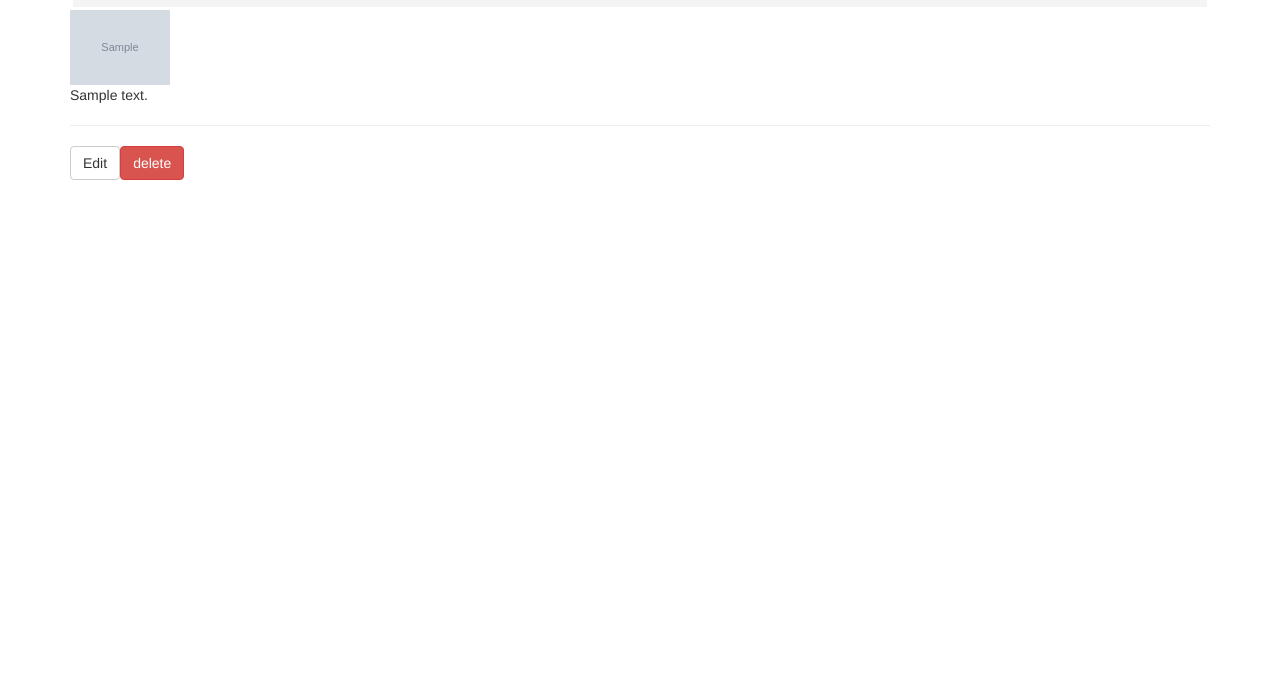
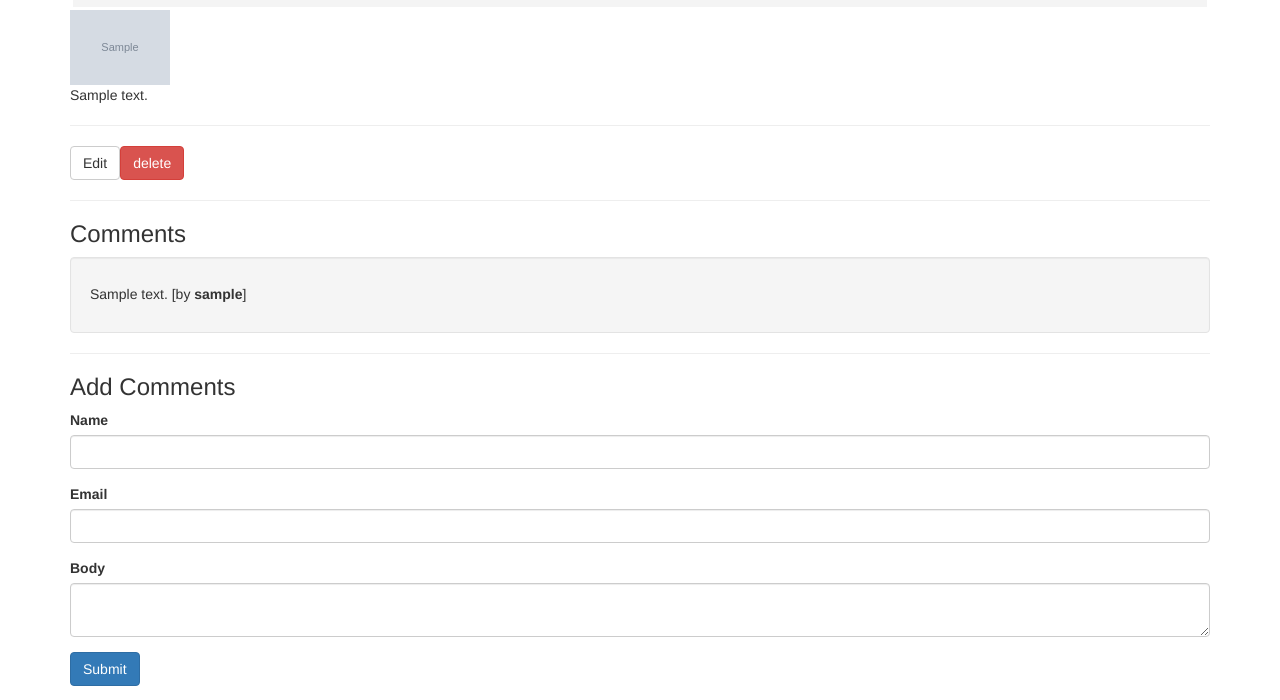
Before and after one commit to bharathganiga1/News-Blog, a CodeIgniter app: a page that uses application/views/posts/view.php in a window 1280 px wide. Shown: the part 165-865 px from the top of the page. Before the commit the page ends 345 px from the top, so only its background shows below. Run offline with CodeIgniter, Linux system fonts and the light colour scheme; tables that the repository leaves empty or names only in its code hold one stand-in row (values such as "Sample post"); grey boxes marked "Sample" are stand-in pictures; some libraries are stand-ins or nearby versions.

Commit message:
Comments section

```diff
--- a/application/config/autoload.php
+++ b/application/config/autoload.php
@@ -132,4 +132,4 @@ $autoload['language'] = array();
 |
 |	$autoload['model'] = array('first_model' => 'first');
 */
-$autoload['model'] = array('Post_model','Category_Model');
+$autoload['model'] = array('Post_model','Category_Model','Comment_Model');
--- a/application/controllers/Posts.php
+++ b/application/controllers/Posts.php
@@ -15,6 +15,8 @@
         {
             $data['post'] = $this->Post_model->get_posts($slug);
             //print_r($data['post']);
+            $post_id = $data['post']['id'];
+            $data['comments'] = $this->Comment_Model->get_comments($post_id);
             if(empty($data['post']))
             {
                 show_404();
--- a/application/models/Category_model.php
+++ b/application/models/Category_model.php
@@ -27,7 +27,7 @@
         }
 
         public function get_posts_by_category($category_id) {
-            $this->db->select('posts.*, category.name as category_name'); // Select required columns
+            $this->db->select('posts.*, category.name as category_name');
             $this->db->from('posts');
             $this->db->join('category', 'category.id = posts.category_id');
             $this->db->where('posts.category_id', $category_id);
--- /dev/null
+++ b/application/models/Comment_Model.php
@@ -0,0 +1,22 @@
+<?php
+    class Comment_Model extends CI_Model{
+        public function __construct(){
+            $this->load->database();
+        }
+
+        public function create_comment($post_id){
+            $data = array(
+                'post_id' => $post_id,
+                'user_name' => $this->input->post('name'),
+                'user_email' => $this->input->post('email'),
+                'body' => $this->input->post('body')
+            );
+
+            return $this->db->insert('comments',$data);
+        }
+
+        public function get_comments($post_id){
+            $query = $this->db->get_where('comments',array('post_id'=>$post_id));
+            return $query->result_array();
+        }
+    }
--- a/application/views/categories/index.php
+++ b/application/views/categories/index.php
@@ -1,6 +1,4 @@
 <h1><?php echo $title; ?></h1>
-
-
 <ul class="list-group">
     <?php foreach($categories as $category):?>
         <li class="list-group-item">
--- a/application/views/posts/index.php
+++ b/application/views/posts/index.php
@@ -13,7 +13,7 @@
             </div>
             <div class="col-md-9">
                 <h3><?php echo $post['title']; ?></h3>
-                <small class="post-date">Posted on: <?php echo date('F j, Y', strtotime($post['created_at'])); ?> in <strong><?php echo $post['category_name']; ?></strong></small>
+                <small class="post-date">Posted on: <?php echo date('F j, Y', strtotime($post['created_at'])); ?> in <strong><?php echo $title; ?></strong></small>
                 <p><?php echo word_limiter($post['body'], 50); ?></p>
                 <br>
                 <p><a class="btn btn-default" href="<?php echo site_url('posts/' . $post['slug']); ?>">Read More</a></p>
--- a/application/views/posts/view.php
+++ b/application/views/posts/view.php
@@ -1,9 +1,9 @@
 <h2><?php echo $title; ?></h2>
 <small class="post-date">Posted on:<?php echo $post['created_at']; ?></small>
+
 <div class="view-img">
-<img src="<?php echo site_url(); ?>images/post-images/<?php echo $post['post_image']?>" style="width: 100px;" >
+    <img src="<?php echo site_url(); ?>images/post-images/<?php echo $post['post_image']?>" style="width: 100px;" >
 </div>
-
 <div class="post-body">
     <?php echo $post['body'];  ?>
 </div>
@@ -11,7 +11,37 @@
 <hr>
 
 <a class="btn btn-default pull-left" href="edit/<?php echo $post['slug']; ?>">Edit</a>
-
 <?php echo form_open('/posts/delete/'.$post['id']); ?>
     <input type="submit" value="delete" class="btn btn-danger">
 </form>
+<hr>
+<h3>Comments</h3>
+<?php if($comments): ?>
+    <?php foreach($comments as $comment):?>
+        <div class="well">
+            <h5><?php echo $comment['body'];?> [by <strong><?php echo $comment['user_name'];?></strong>] </h5>
+        </div>
+    <?php endforeach?>
+<?php else: ?>
+    <p>NO Comments</p>
+<?php endif; ?>
+
+<hr>
+<h3>Add Comments</h3>
+<?php echo validation_errors(); ?>
+<?php echo form_open('comments/create/'.$post['id']); ?>
+    <div class="form-group">
+        <label>Name</label>
+        <input type="text" name="name" class="form-control">
+    </div>
+    <div class="form-group">
+        <label>Email</label>
+        <input type="text" name="email" class="form-control">
+    </div>
+    <div class="form-group">
+        <label>Body</label>
+        <textarea name="body" class="form-control"></textarea>
+    </div>
+    <input type="hidden" name="slug" value="<?php echo $post['slug']; ?>">
+    <button class="btn btn-primary" type="submit">Submit</button>
+</form>
```
Also changed, not shown: application/controllers/Comments.php (added, +24 -0 lines).
